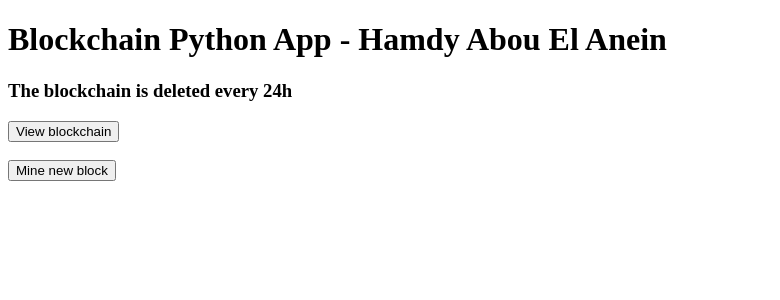
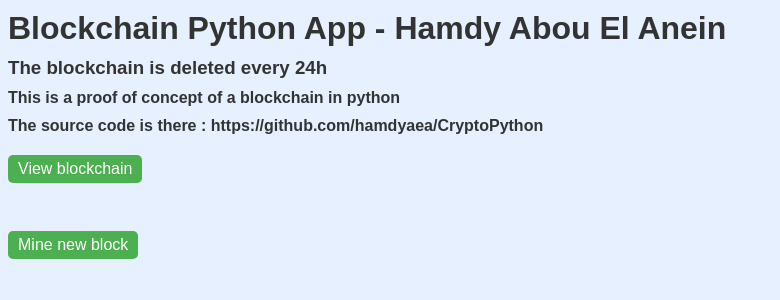
Before and after one commit to hamdyaea/CryptoPython, a Flask app: page / in a window 1280 px wide. Shown: the top 300 px of the page, without its empty margins (0-780 px from the left). Run offline with Flask 3, Linux system fonts and the light colour scheme.

Commit message:
improve html

```diff
--- a/templates/home.html
+++ b/templates/home.html
@@ -3,10 +3,51 @@
   <head>
     <meta charset="utf-8">
     <title>Blockchain Python App - Hamdy Abou El Anein</title>
+    <style>
+      body {
+        background-color: #e6f0ff;
+        font-family: Arial, Helvetica, sans-serif;
+        color: #333;
+      }
+  h1, h3, h4 {
+    margin: 10px 0;
+  }
+
+  button {
+    margin: 10px 0;
+    padding: 5px 10px;
+    border: none;
+    border-radius: 5px;
+    background-color: #4CAF50;
+    color: #fff;
+    font-size: 16px;
+    cursor: pointer;
+  }
+
+  button:hover {
+    background-color: #3e8e41;
+  }
+
+  #view-blockchain-content, #mine-block-content {
+    margin: 10px 0;
+  }
+
+  ul {
+    list-style: none;
+    margin: 0;
+    padding: 0;
+  }
+
+  li {
+    margin: 5px 0;
+  }
+</style>
   </head>
   <body>
     <h1>Blockchain Python App - Hamdy Abou El Anein </h1>
     <h3>The blockchain is deleted every 24h</h3>
+    <h4>This is a proof of concept of a blockchain in python</h4>
+    <h4>The source code is there : https://github.com/hamdyaea/CryptoPython</h4>
     <button id="view-blockchain-btn">View blockchain</button>
     <div id="view-blockchain-content"></div>
     <br>
@@ -31,7 +72,6 @@
             }
           });
         });
-
     $("#mine-block-btn").click(function() {
       $.ajax({
         type: "GET",
```
Also changed, not shown: blockchain.db. Lines whose indentation alone changed are shown as unchanged.
